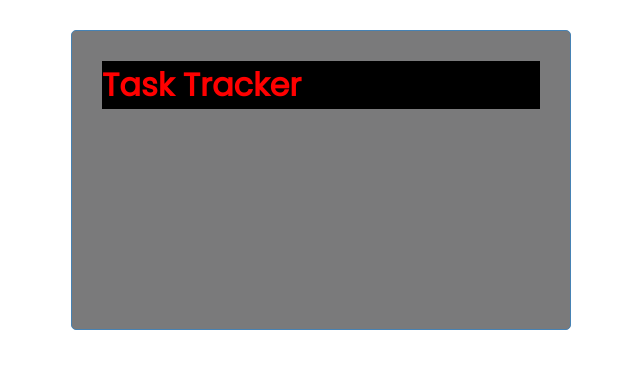
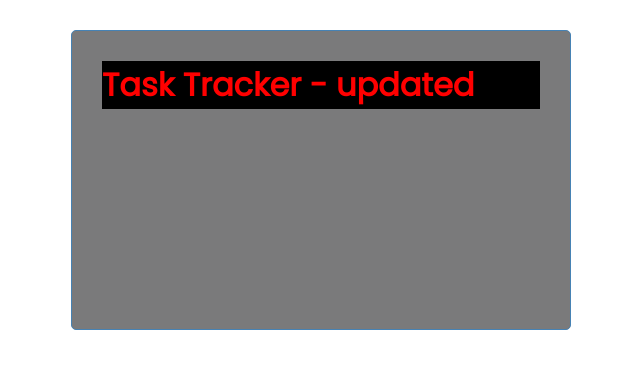
Before and after one commit to kdaysal/grocery-list-netlify, a React (Create React App) app: page / in a window 1280 px wide. Shown: the top 368 px of the page, without its empty margins (319-959 px from the left). Built offline with nearby package versions, Linux system fonts and the light colour scheme.

Commit message:
Update App.js

```diff
--- a/src/App.js
+++ b/src/App.js
@@ -5,7 +5,7 @@ function App() {
 
   return (
     <div className="container">
-      <Header title='Task Tracker' /> {/* passing 'Task tracker' as a prop to <Header /> component */}
+      <Header title='Task Tracker - updated' /> {/* passing 'Task tracker' as a prop to <Header /> component */}
     </div>
   );
 }
```
